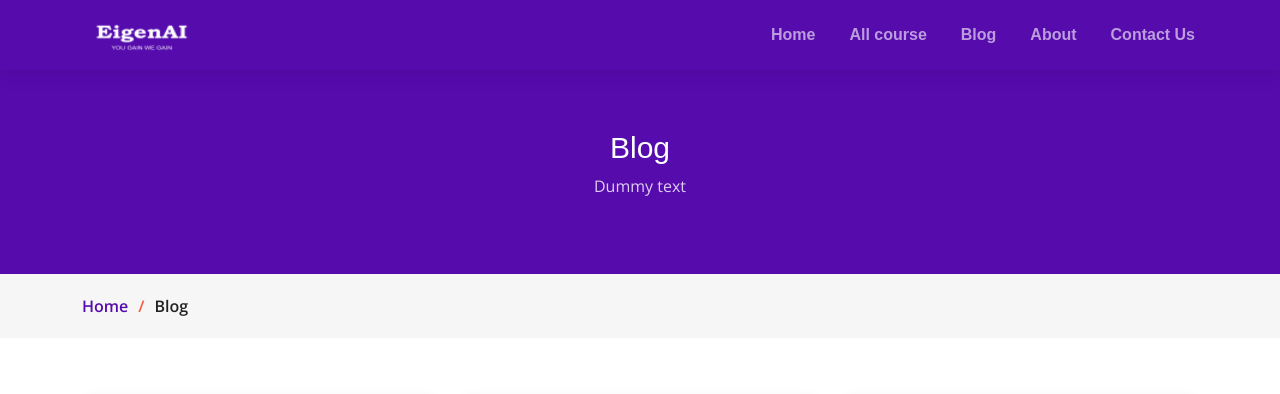
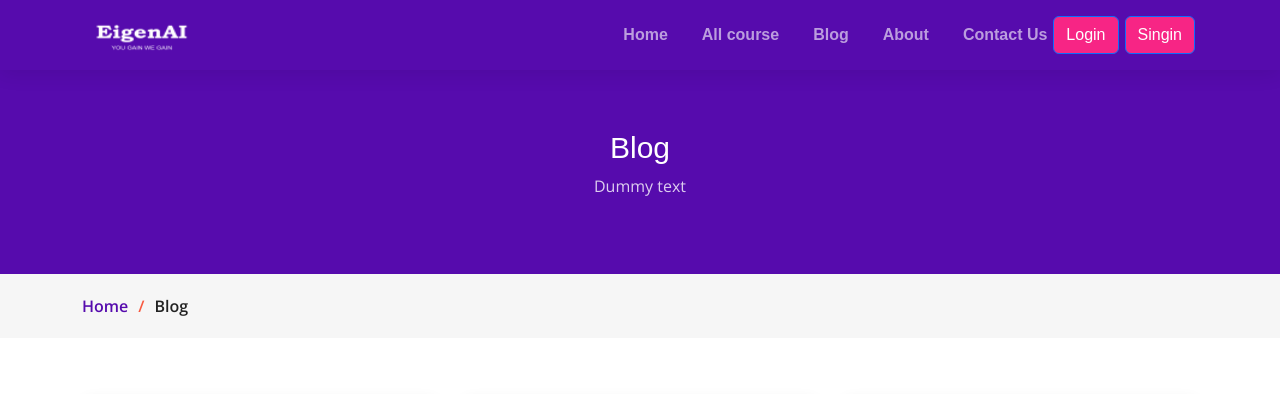
Before and after one commit to harsh1kashyap/EigenAI, a PHP site: page /blog.html in a window 1280 px wide. Shown: the top 394 px of the page. Run offline with PHP 8.4, Linux system fonts and the light colour scheme.

Commit message:
adding login button

```diff
--- a/assets/css/main.css
+++ b/assets/css/main.css
@@ -95,7 +95,7 @@ section {
 --------------------------------------------------------------*/
 .breadcrumbs .page-header {
   padding: 60px 0 60px 0;
-  min-height: 20vh;
+  min-height: 10vh;
   position: relative;
   background-color: var(--color-primary);
 }
--- a/blog.html
+++ b/blog.html
@@ -48,6 +48,12 @@
           <li><a href="blog.html">Blog</a></li>
           <li><a href="about.html">About</a></li>
           <li><a href="contactUs.html">Contact Us</a></li>
+          <a href="login.html" target="_blank">
+          <li><button type="button"  class="btn1 btn btn-primary btn-md sharp"  style="background-color:#f72585">Login</button></li>
+         </a>
+         <a href="Signin.html">
+          <li><button type="button"  class="btn1 btn btn-primary btn-md sharp"  style="background-color:#f72585">Singin</button></li>
+         </a>
 
         </ul>
       </nav>
--- a/index.html
+++ b/index.html
@@ -51,11 +51,9 @@
           <li><a href="contactUs.html">Contact Us</a></li>
           <a href="login.html" target="_blank">
           <li><button type="button"  class="btn1 btn btn-primary btn-md sharp"  style="background-color:#f72585">Login</button></li>
-
          </a>
          <a href="Signin.html">
           <li><button type="button"  class="btn1 btn btn-primary btn-md sharp"  style="background-color:#f72585">Singin</button></li>
-
          </a>
         </ul>
       </nav>
```
Also changed, not shown: about.html (+6 -1 lines), blog-details.html (+6 -1 lines), contactUs.html (+7 -0 lines), course.html (+7 -0 lines).
